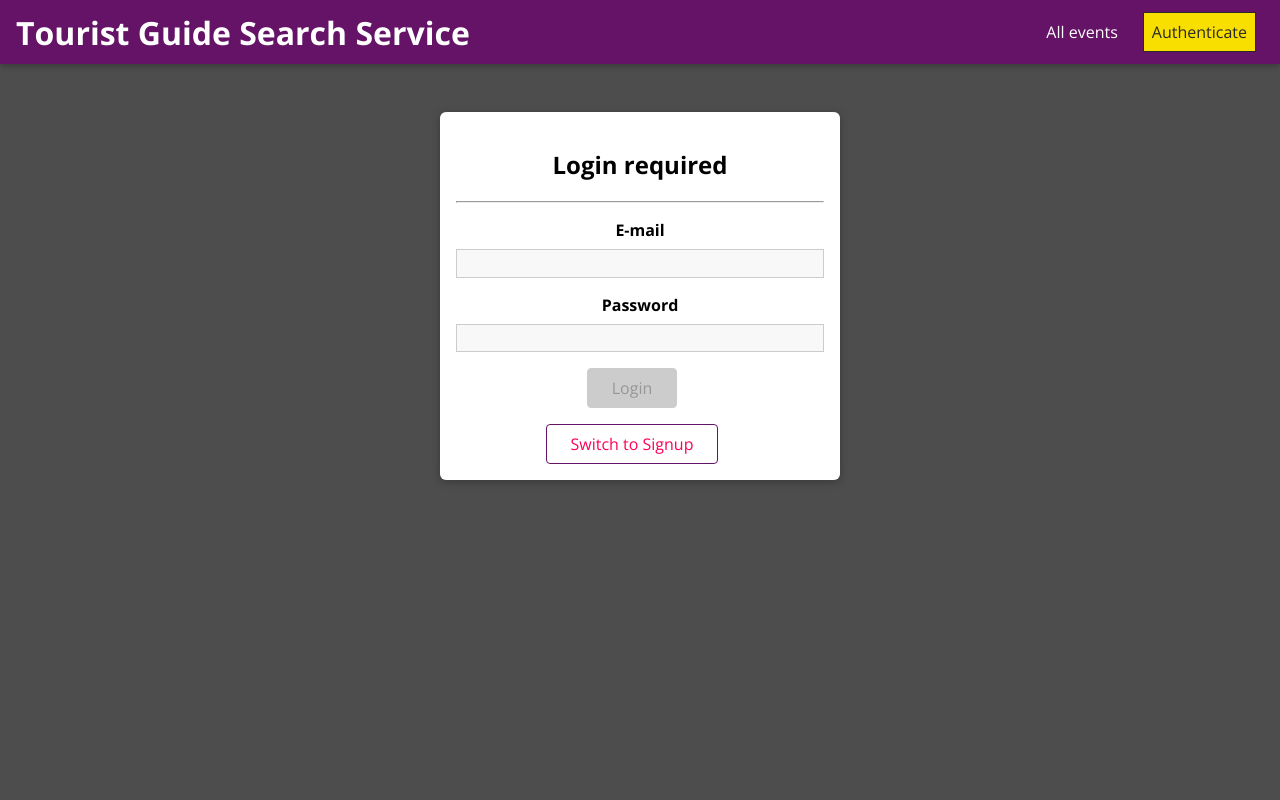
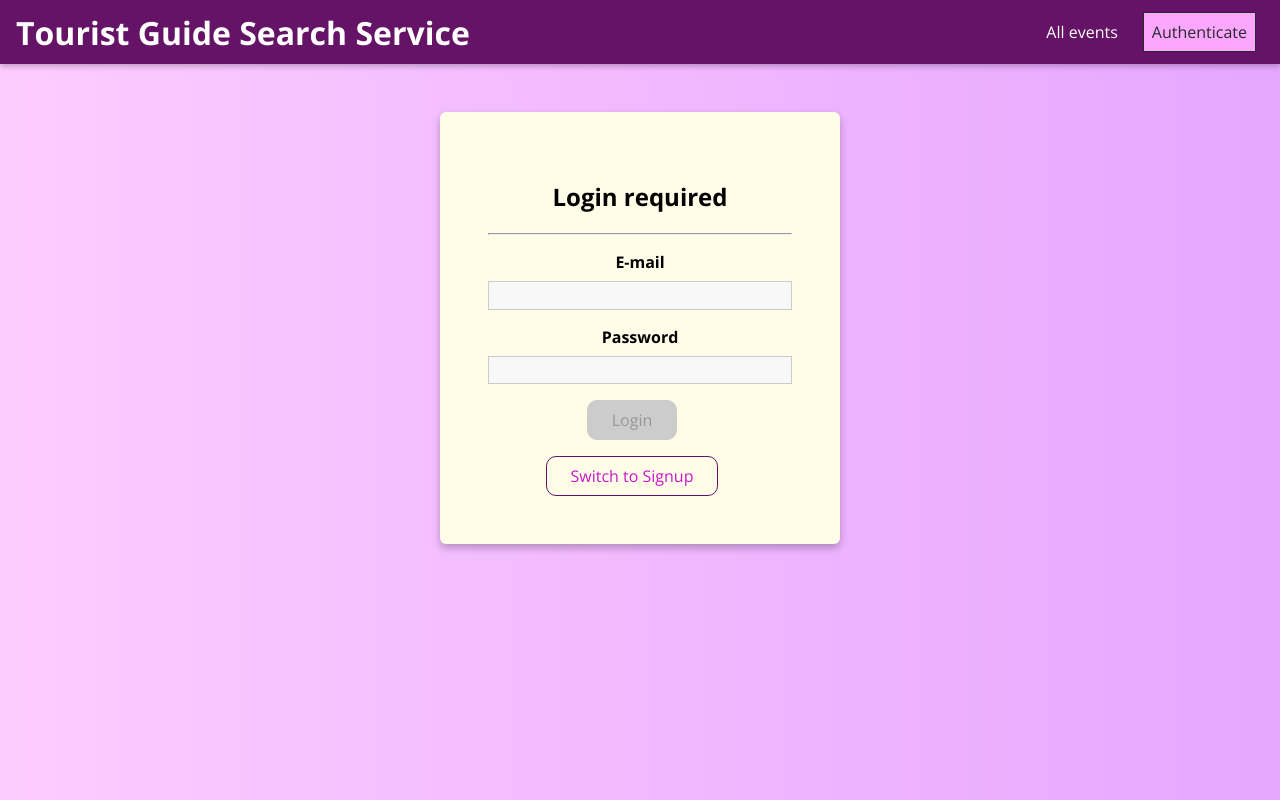
Before and after one commit to nellics97/TouristGuideSearchService2020, a React (Create React App) app in the folder Frontend/: page /auth in a window 1280 px wide. Built offline with nearby package versions, Linux system fonts and the light colour scheme.

Commit message:
tiny ui cleanup

```diff
--- a/Frontend/src/index.css
+++ b/Frontend/src/index.css
@@ -1,16 +1,17 @@
-@import url('https://fonts.googleapis.com/css?family=Open+Sans:400,700&display=swap');
+@import url("https://fonts.googleapis.com/css?family=Open+Sans:400,700&display=swap");
 
 * {
   box-sizing: border-box;
 }
 
 html {
-  font-family: 'Open Sans', sans-serif;
+  font-family: "Open Sans", sans-serif;
 }
 
 body {
   margin: 0;
-  background: #4d4d4d;
+  background: #fba6ff;
+  background: linear-gradient(90deg, #fdccff 0%, #e6a6ff 100%);
 }
 
 .slide-in-left-enter {
--- a/Frontend/src/shared/components/FormElements/Button.css
+++ b/Frontend/src/shared/components/FormElements/Button.css
@@ -2,7 +2,7 @@
   font: inherit;
   padding: 0.5rem 1.5rem;
   border: 1px solid #651366;
-  border-radius: 4px;
+  border-radius: 10px;
   background: #651366;
   color: white;
   cursor: pointer;
@@ -17,30 +17,30 @@
 
 .button:hover,
 .button:active {
-  background: #ff4382;
-  border-color: #ff4382;
+  background: #c863c9;
+  border-color: #c863c9;
 }
 
 .button--inverse {
   background: transparent;
-  color: #ff0055;
+  color: #c718c9;
 }
 
 .button--inverse:hover,
 .button--inverse:active {
   color: white;
-  background: #ff0055;
+  background: #c718c9;
 }
 
 .button--danger {
-  background: #830000;
-  border-color: #830000;
+  background: #c91894;
+  border-color: #c91894;
 }
 
 .button--danger:hover,
 .button--danger:active {
-  background: #f34343;
-  border-color: #f34343;
+  background: #ff00b3;
+  border-color: #ff00b3;
 }
 
 .button:disabled,
--- a/Frontend/src/shared/components/FormElements/Input.css
+++ b/Frontend/src/shared/components/FormElements/Input.css
@@ -31,11 +31,11 @@
 
 .form-control--invalid label,
 .form-control--invalid p {
-  color: red;
+  color: #ff00b3;
 }
 
 .form-control--invalid input,
 .form-control--invalid textarea {
-  border-color: red;
+  border-color: #ff00b3;
   background: #ffd1d1;
 }
--- a/Frontend/src/shared/components/Navigation/MainHeader.css
+++ b/Frontend/src/shared/components/Navigation/MainHeader.css
@@ -13,7 +13,7 @@
 }
 
 main {
-  margin-top: 5rem;
+  margin-top: 3rem;
 }
 
 @media (min-width: 768px) {
--- a/Frontend/src/shared/components/Navigation/NavLinks.css
+++ b/Frontend/src/shared/components/Navigation/NavLinks.css
@@ -24,7 +24,7 @@
 .nav-links a:hover,
 .nav-links a:active,
 .nav-links a.active {
-  background: #f8df00;
+  background: #fba6ff;
   border-color: #292929;
   color: #292929;
 }
@@ -70,7 +70,7 @@
 
   .nav-links button:hover,
   .nav-links button:active {
-    background: #f8df00;
+    background: #fba6ff;
     color: #292929;
   }
 }
--- a/Frontend/src/shared/components/Navigation/SideDrawer.css
+++ b/Frontend/src/shared/components/Navigation/SideDrawer.css
@@ -4,7 +4,7 @@
   top: 0;
   z-index: 100;
   height: 100vh;
-  width: 70%;
-  background: white;
+  width: 60%;
+  background: #ffc966;
   box-shadow: 0 2px 8px rgba(0, 0, 0, 0.26);
 }
--- a/Frontend/src/shared/components/UIElements/Card.css
+++ b/Frontend/src/shared/components/UIElements/Card.css
@@ -1,9 +1,9 @@
 .card {
   position: relative;
-  margin: 0;
-  box-shadow: 0 2px 8px rgba(0, 0, 0, 0.26);
+  margin: 1;
+  box-shadow: 0 4px 8px rgba(0, 0, 0, 0.26);
   border-radius: 6px;
-  padding: 1rem;
+  padding: 3rem;
   overflow: hidden;
-  background: white;
+  background: #fffce8;
 }
--- a/Frontend/src/shared/components/UIElements/Modal.css
+++ b/Frontend/src/shared/components/UIElements/Modal.css
@@ -12,7 +12,7 @@
 .modal__header {
   width: 100%;
   padding: 1rem 0.5rem;
-  background: #2a006e;
+  background: #651366;
   color: white;
 }
 
```
